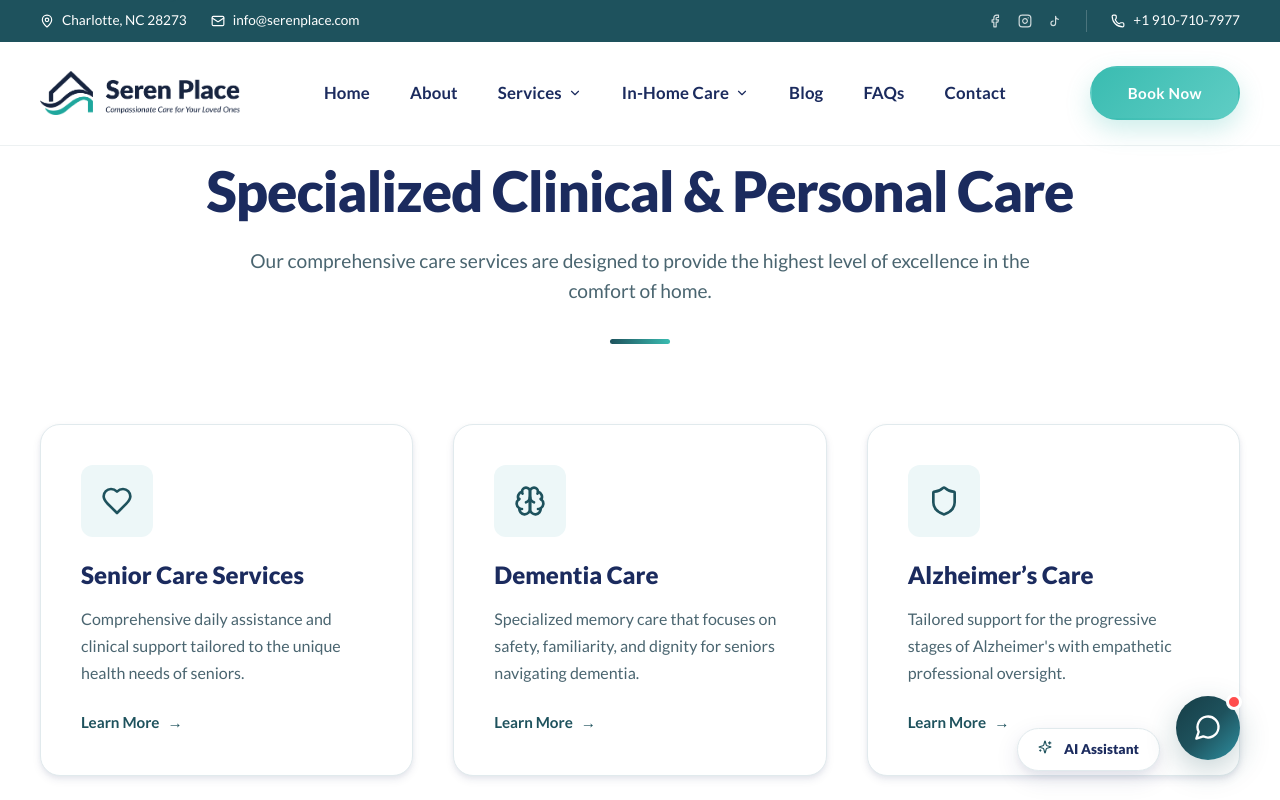
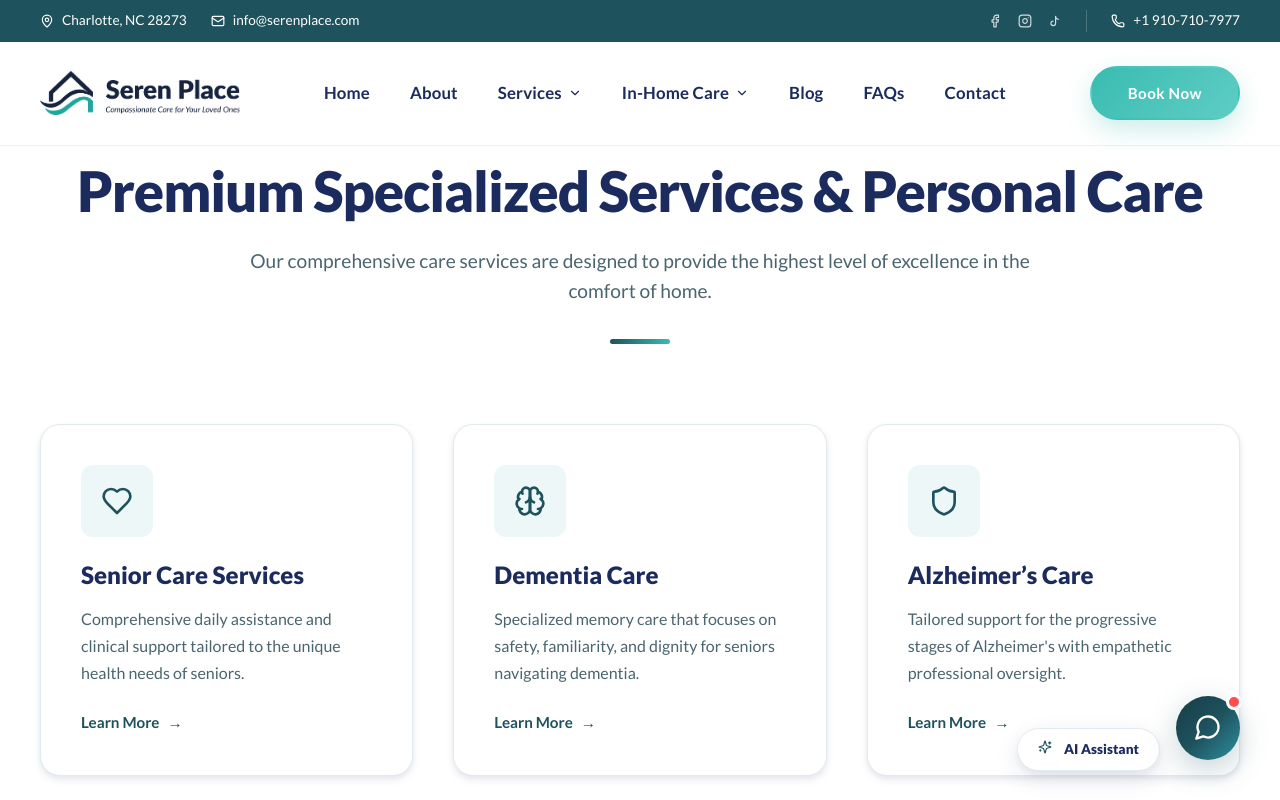
Before and after one commit to heropaulexy79/seren-place, a Next.js app: page /services in a window 1280 px wide. Shown: the top 800 px of the page. Built offline with nearby package versions, Linux system fonts and the light colour scheme.

Commit message:
few changes

```diff
--- a/src/app/contact/page.tsx
+++ b/src/app/contact/page.tsx
@@ -63,7 +63,7 @@ export default function ContactPage() {
               <div className={styles.iconWrapper}><Phone size={24} /></div>
               <div>
                 <h3>Call Our Care Team</h3>
-                <p>Available 24/7 for emergency clinical support.</p>
+                <p>Available 24/7 for emergency support.</p>
                 <strong><a href="tel:+19107107977" style={{ color: "var(--primary)" }}>+1 910-710-7977</a></strong>
               </div>
             </div>
--- a/src/app/services/page.tsx
+++ b/src/app/services/page.tsx
@@ -55,7 +55,7 @@ export default function ServicesPage() {
       <div className="container">
         <div className={styles.header}>
           <SectionHeader
-            title="Specialized Clinical & Personal Care"
+            title="Premium Specialized Services & Personal Care"
             subtitle="Our comprehensive care services are designed to provide the highest level of excellence in the comfort of home."
           />
         </div>
```
